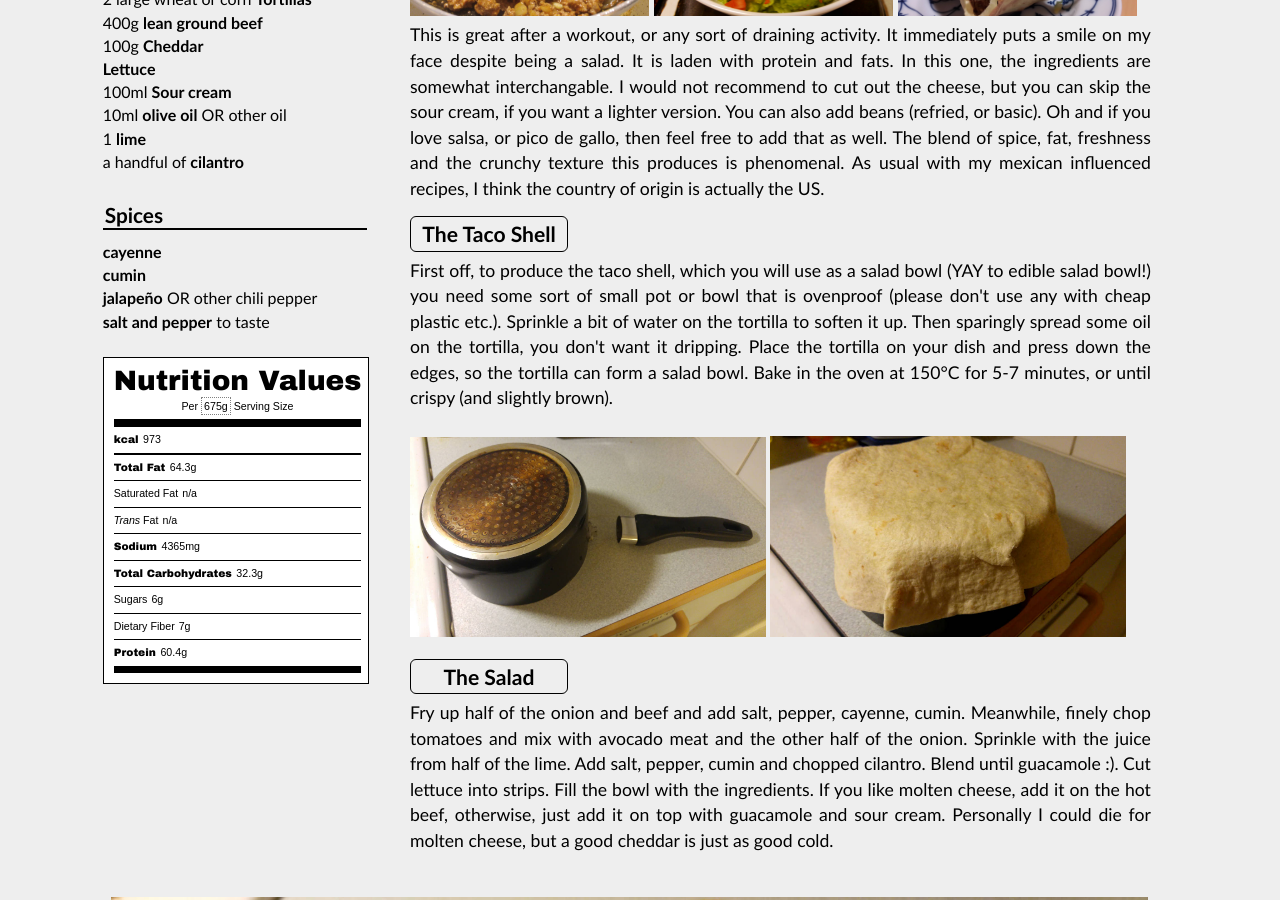
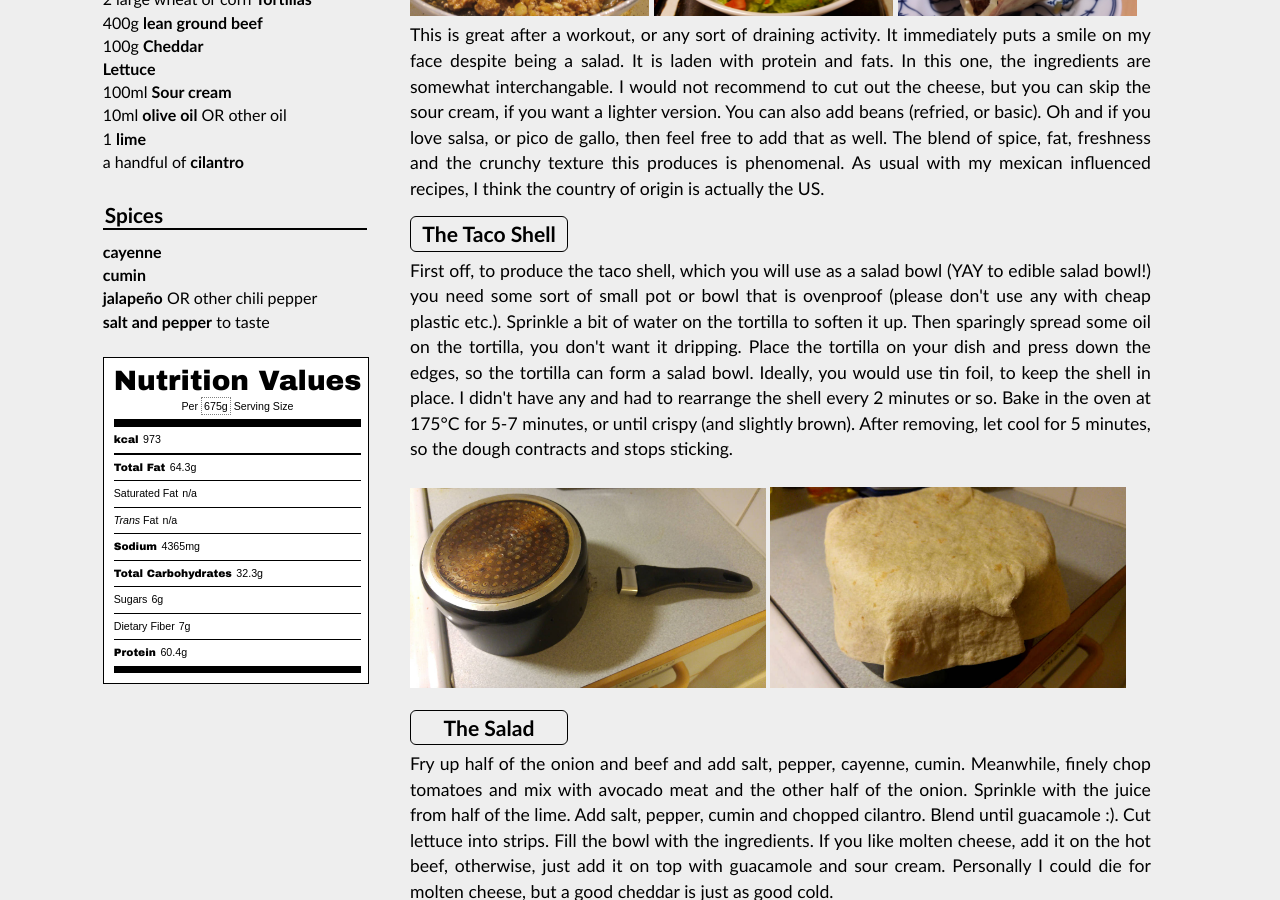
Before and after one commit to gluttonousbear/gluttonousbear.github.io, a Jekyll site: the page built from _posts/2017-03-28-taco-salad-for-champs.html, in a window 1280 px wide and 900 px high, scrolled down 314 px. Built offline with Jekyll 4.4.1, drawn with Linux system fonts in a browser that asks for light colours.

Commit message:
Update 2017-03-28-taco-salad-for-champs.html

```diff
--- a/_posts/2017-03-28-taco-salad-for-champs.html
+++ b/_posts/2017-03-28-taco-salad-for-champs.html
@@ -52,7 +52,9 @@ origin: USA
 					First off, to produce the taco shell, which you will use as a salad bowl (YAY to edible salad bowl!) you need some sort of small
 				  	pot or bowl that is ovenproof (please don't use any with cheap plastic etc.). Sprinkle a bit of water on the tortilla to soften it up.
 				  	Then sparingly spread some oil on the tortilla, you don't want it dripping. Place the tortilla on your dish and press down the edges, so
-					the tortilla can form a salad bowl. Bake in the oven at 150°C for 5-7 minutes, or until crispy (and slightly brown).
+					the tortilla can form a salad bowl. Ideally, you would use tin foil, to keep the shell in place. I didn't have any and had to rearrange
+				  	the shell every 2 minutes or so. Bake in the oven at 175°C for 5-7 minutes, or until crispy (and slightly brown).
+				  	After removing, let cool for 5 minutes, so the dough contracts and stops sticking.
 				  	<br /><br />
 				  	<img src="/images/2017-03-28-taco-salad-for-champs2.jpg" alt="taco salad image" style="width:48%"/>
 				 	<img src="/images/2017-03-28-taco-salad-for-champs3.jpg" alt="taco salad image" style="width:48%"/>
```
